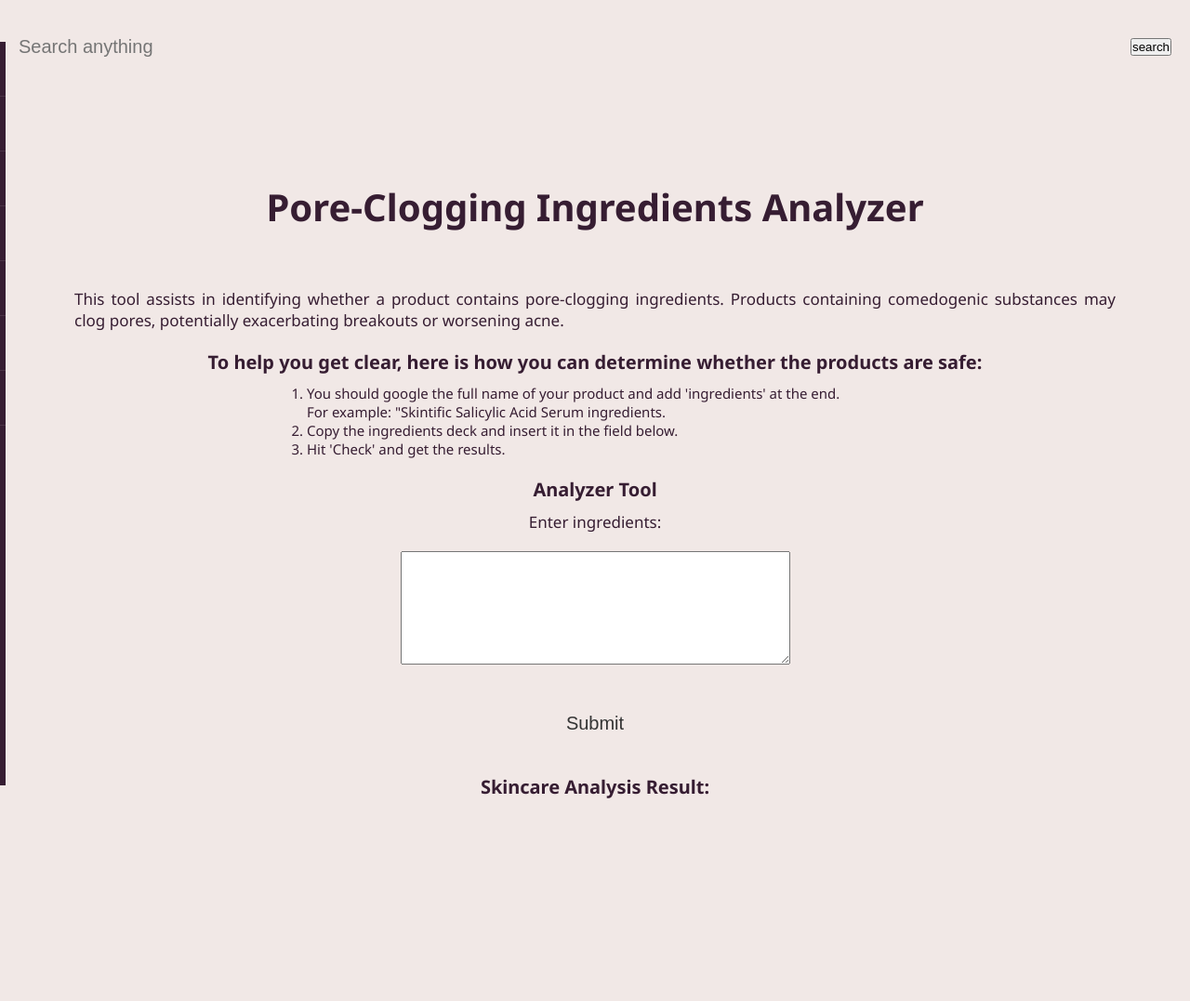
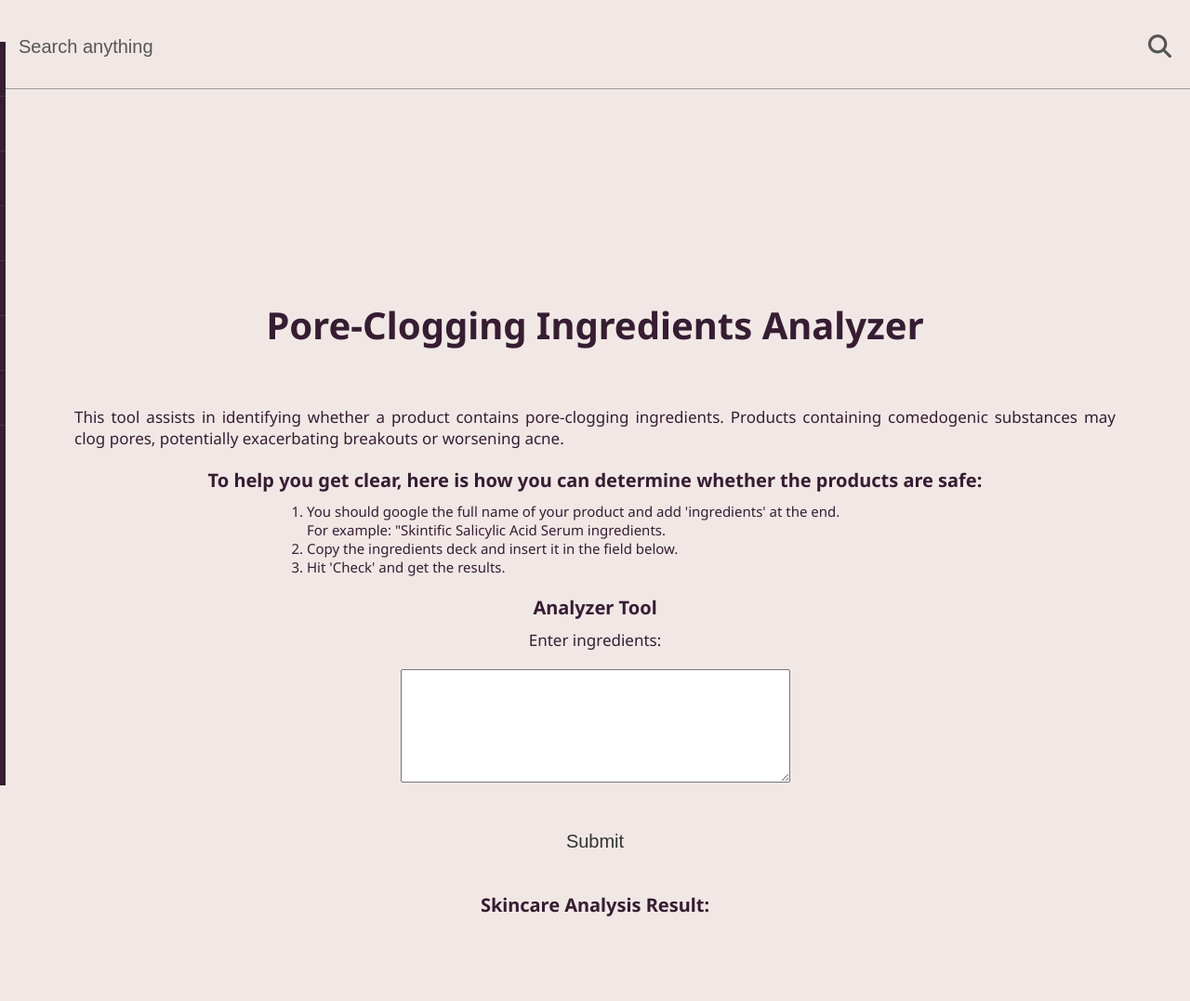
Before and after one commit to aleeqa/EtherealGlow, a Flask app: page / in a window 1280 px wide. Shown: the part 69-1146 px from the top of the page at 93% size. Before the commit the page ends 928 px from the top, so only its background shows below. Run offline with Flask 3, Linux system fonts and the light colour scheme; some libraries are stand-ins or nearby versions.

Commit message:
updated search bar settings.

```diff
--- a/website/static/styles.css
+++ b/website/static/styles.css
@@ -165,5 +165,28 @@ input{
     outline: 0;
     font-size: 20px;
     color: #333;
-
 }
+button{
+    background: transparent;
+    border: 0;
+    outline: 0;
+}
+button .fa-solid{
+    width: 25px;
+    color: #555;
+    font-size: 25px;
+    cursor: pointer;
+}
+::placeholder{
+    color: #555;
+}
+.result-box ul{
+    border-top: 1px solid #999;
+    padding: 15px 10px;
+}
+.result-box ul li{
+    list-style: none;
+    border: 3px;
+    padding: 15px 10px;
+    cursor: pointer;
+}
--- a/website/templates/base.html
+++ b/website/templates/base.html
@@ -7,6 +7,7 @@
         <meta name ="viewport" content="width=device-width, initial-scale=1" />
         <title>{% block title %}{% endblock %}</title>
         <link rel="stylesheet" type="text/css" href="/static/styles.css">
+        <script src="https://kit.fontawesome.com/142f41d2d1.js" crossorigin="anonymous"></script>
     </head>
 
     <body>
@@ -35,7 +36,13 @@
         <div class="search box">
             <div class="row">
                 <input type="text" id="input-box" placeholder="Search anything" autocomplete="off">
-                <button>search</button>
+                <button><i class="fa-solid fa-magnifying-glass"></i></button>
+            </div>
+            <div class="result-box">
+                <ul>
+                    <li>My Account</li>
+                    <li>About us</li>
+                </ul>
             </div>
         </div>
 
```
